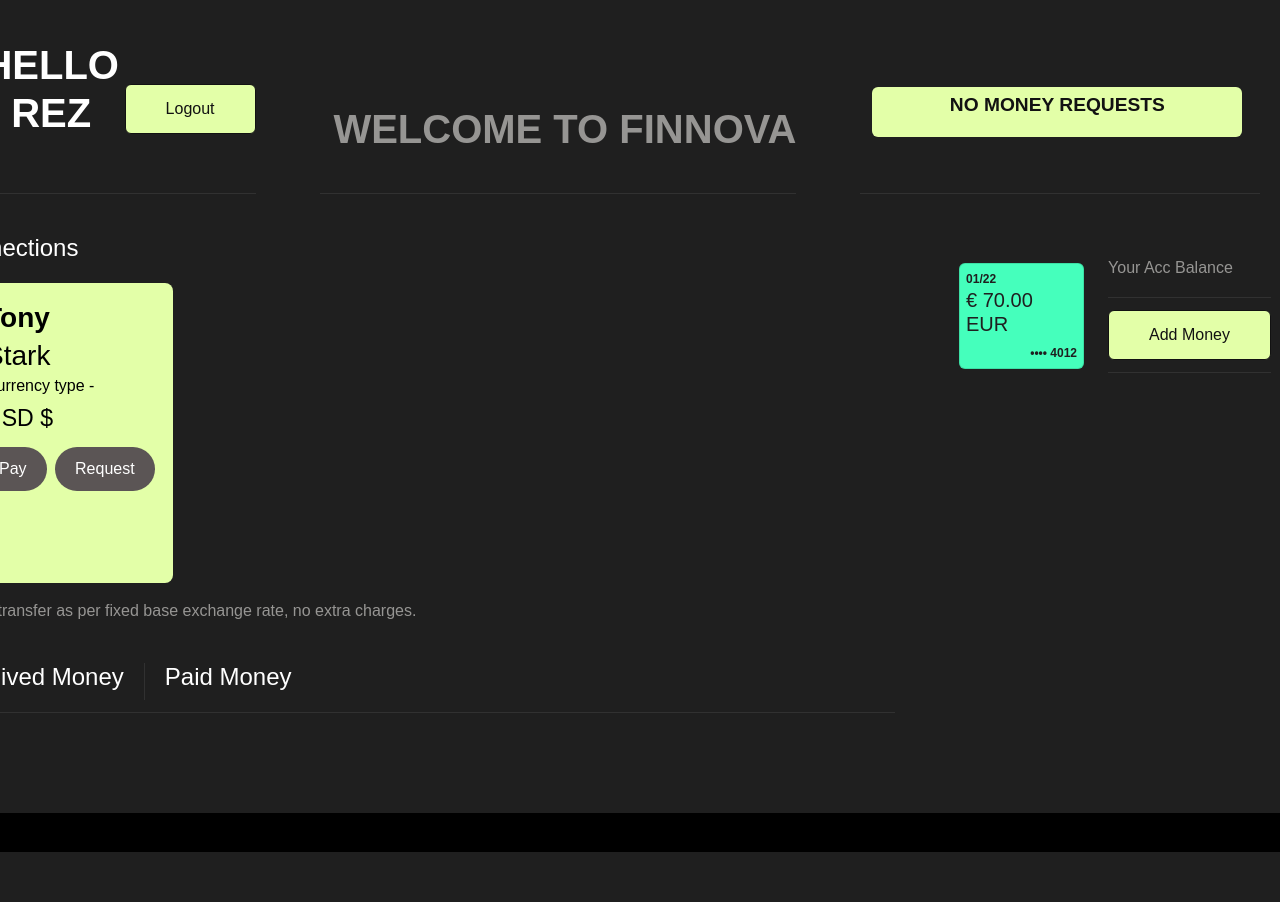
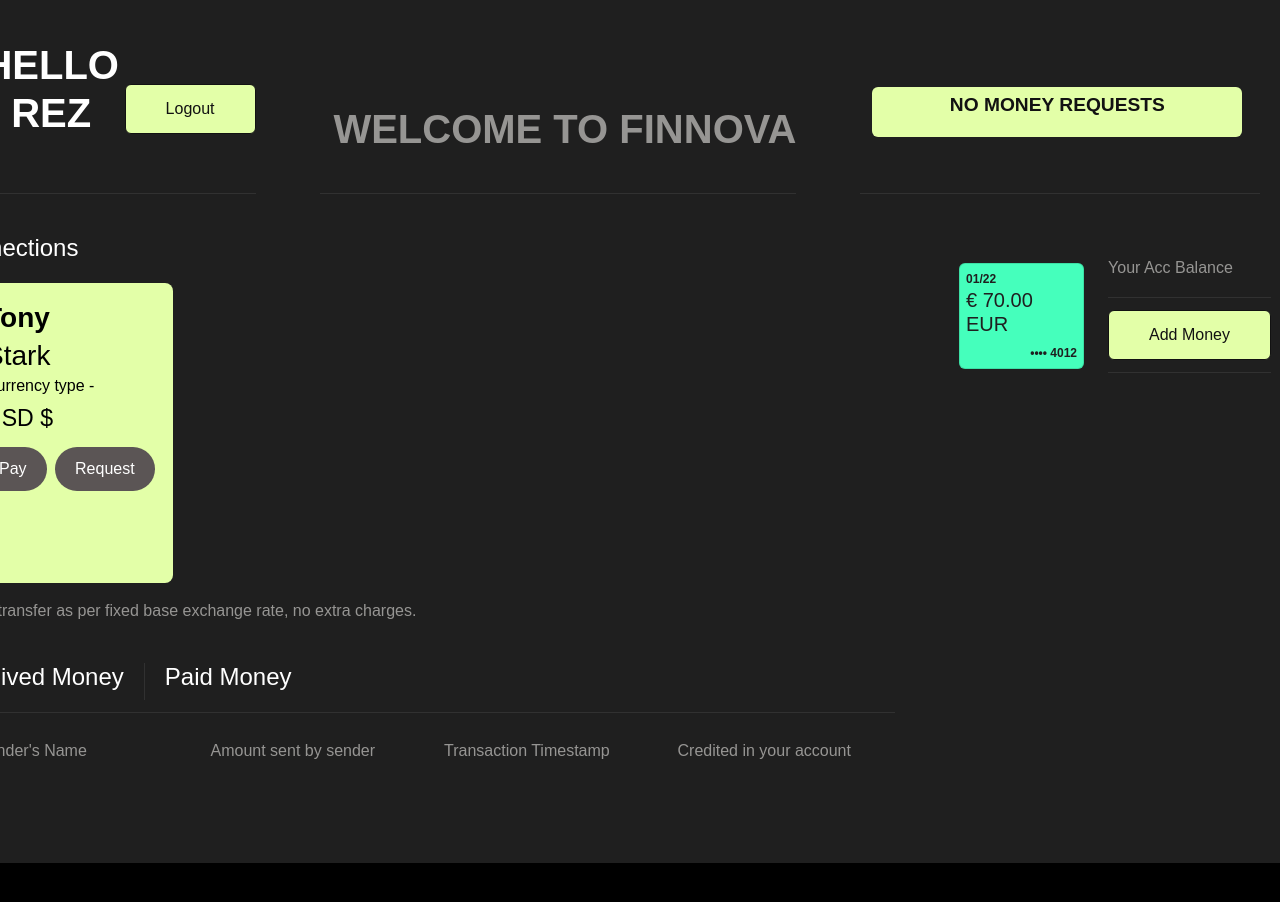
Before and after one commit to Rez27/webapps2024, a Django app: page /payapp/main/ in a window 1280 px wide; the page is wider, and only the part inside the window is pictured. Shown: the part 39-941 px from the top of that part. Before the commit the page ends 891 px from the top of that part, so only its background shows below. Run offline with Django 4.2, Linux system fonts and the light colour scheme; a user stored in the database is signed in; data comes from the database, SQL or seed files in the repository; both versions use the stored data as it was after the commit; data that the repository does not hold is empty; some libraries are stand-ins or nearby versions.

Commit message:
Working Received & Paid Money Table

```diff
--- a/payapp/forms.py
+++ b/payapp/forms.py
@@ -7,7 +7,7 @@ class AddMoneyForm(forms.Form):
     addMoneyForm = forms.BooleanField(widget=forms.HiddenInput, initial=True)
 
     def clean_amount(self):
-        amount = self.cleaned_data['sent_amount']
+        amount = self.cleaned_data['amount']
         if amount <= 0:
             raise forms.ValidationError("Amount must be greater than 0.")
         if amount >= 1000:
--- a/payapp/views.py
+++ b/payapp/views.py
@@ -95,9 +95,6 @@ def main_page(request):
                         context = {
                             'user_balance': user_profile.bal,
                             'user_currency': user_profile.currency,
-                            'addMoneyForm': addMoneyForm,
-                            'pay_form': pay_form,
-                            'request_form': request_form,
                             'username': username,
                             'users': users,
                             'notifications': notifications,
@@ -105,6 +102,9 @@ def main_page(request):
                             'sent_transactions': sent_transactions,
                             'error_message': error_message
                         }
+                        pay_form = PaymentForm()
+                        addMoneyForm = AddMoneyForm()
+                        request_form = RequestForm()
                         return render(request, 'payapp/ui.html', context)
                     print("THis is sender_profile.bal", converted_amount, type(float("{:.2f}".format(converted_amount))))
                     sender_profile.bal -= amount
@@ -125,8 +125,22 @@ def main_page(request):
                     PaymentForm()
                     return redirect('main_page')  # Redirect to a success page
                 except TException as e:
+                    error_message = "Internal Server Error. Your Previous transfer was not carried out"
+                    context = {
+                        'user_balance': user_profile.bal,
+                        'user_currency': user_profile.currency,
+                        'username': username,
+                        'users': users,
+                        'notifications': notifications,
+                        'received_transactions': received_transactions,
+                        'sent_transactions': sent_transactions,
+                        'error_message': error_message
+                    }
                     print("TimeStamp Server not Runnning. Issue-", e)
-                    return redirect('main_page')
+                    pay_form = PaymentForm()
+                    addMoneyForm = AddMoneyForm()
+                    request_form = RequestForm()
+                    return render(request, 'payapp/ui.html', context)
             else:
                 print("Pay Form not valid")
                 pay_form = PaymentForm()
--- a/templates/payapp/ui.html
+++ b/templates/payapp/ui.html
@@ -56,8 +56,9 @@
                         {% if error_message %}
                             <div class="payments" onclick="openErrorModal()">
                                 <div class="payment">
-                                    <div class="card-open-money-req olive">
-                                         <span style="color: #a94442">Click Here for Issues <span>
+                                    <div class="card-open-money-req olive" style="background-color: #a94442">
+                                         <span>Some Error occured <span>
+                                             <span> <h6>Click to view</h6></span>
                                     </div>
                                 </div>
                             </div>
@@ -286,6 +287,24 @@
                     </div>
                     <div class="transfers">
                         <div id="received-transactions" class='toggle-transactions'>
+                            <dl class="transfer-details">
+                                <div>
+                                    <dt></dt>
+                                    <dd>Sender's Name</dd>
+                                </div>
+                                <div>
+                                    <dt></dt>
+                                    <dd>Amount sent by sender</dd>
+                                </div>
+                                <div>
+                                    <dt></dt>
+                                    <dd>Transaction Timestamp</dd>
+                                </div>
+                                <div>
+                                    <dt></dt>
+                                    <dd>Credited in your account</dd>
+                                </div>
+                            </dl>
                             {% for transaction in received_transactions %}
                                 <div class="transfer">
                                     <div class="transfer-logo">
@@ -296,19 +315,18 @@
                                             <dt>{{ transaction.sender.user.first_name }}</dt>
                                             <dd>{{ transaction.sender.user.last_name }}</dd>
                                         </div>
+
                                         <div>
-                                            <dt>{% if transaction.receiver_currency == "GBP" %}
+                                            <dt>{% if transaction.sent_currency == "GBP" %}
                                                 £
-                                            {% elif transaction.receiver_currency == "EUR" %}
+                                            {% elif transaction.sent_currency == "EUR" %}
                                                 €
-                                            {% elif transaction.receiver_currency == "USD" %}
+                                            {% elif transaction.sent_currency == "USD" %}
                                                 $
                                             {% endif %}{{ transaction.sent_amount }}</dt>
-                                            <dd>Amount sent by sender</dd>
                                         </div>
                                         <div>
                                             <dt>{{ transaction.timestamp }}</dt>
-                                            <dd>Transaction Timestamp</dd>
                                         </div>
                                         <div>
                                             <dt>{% if transaction.received_currency == "GBP" %}
@@ -318,18 +336,31 @@
                                             {% elif transaction.received_currency == "USD" %}
                                                 $
                                             {% endif %}{{ transaction.received_amount }}</dt>
-                                            <dd>Amount received by your</dd>
                                         </div>
                                     </dl>
-                                    <div class="transfer-number">
-
-
-                                    </div>
                                 </div>
                             {% endfor %}
                         </div>
 
                         <div class='toggle-transactions' id="sent-transactions" style="display:none">
+                            <dl class="transfer-details">
+                                <div>
+                                    <dt></dt>
+                                    <dd>Receiver's Name</dd>
+                                </div>
+                                <div>
+                                    <dt></dt>
+                                    <dd>Credited to receiver's account</dd>
+                                    <dd></dd>
+                                </div>
+                                <div>
+                                    <dd>Transaction Timestamp</dd>
+                                </div>
+                                <div>
+                                    <dt></dt>
+                                    <dd>Deducted from your account</dd>
+                                </div>
+                            </dl>
                             {% for transaction in sent_transactions %}
                                 <div class="transfer">
                                     <div class="transfer-logo">
@@ -337,35 +368,38 @@
                                     </div>
                                     <dl class="transfer-details">
                                         <div>
+
                                             <dt>{{ transaction.receiver.user.first_name }}</dt>
                                             <dd>{{ transaction.receiver.user.last_name }}</dd>
                                         </div>
                                         <div>
-                                            <dt>{{ transaction.received_currency }}</dt>
-                                            <dd>Receiver's Currency</dd>
+                                            <dt>{% if transaction.received_currency == "GBP" %}
+                                                £
+                                            {% elif transaction.received_currency == "EUR" %}
+                                                €
+                                            {% elif transaction.received_currency == "USD" %}
+                                                $
+                                            {% endif %}{{ transaction.received_amount }}</dt>
                                         </div>
                                         <div>
                                             <dt>{{ transaction.timestamp }}</dt>
-                                            <dd>Transaction Timestamp</dd>
+                                        </div>
 
-                                        </div>
-                                    </dl>
                                     <div>
-                                        <dt>{% if transaction.received_currency == "GBP" %}
+                                        <dt>{% if transaction.sent_currency == "GBP" %}
                                             £
-                                        {% elif transaction.received_currency == "EUR" %}
+                                        {% elif transaction.sent_currency == "EUR" %}
                                             €
-                                        {% elif transaction.received_currency == "USD" %}
+                                        {% elif transaction.sent_currency == "USD" %}
                                             $
                                         {% endif %}{{ transaction.sent_amount }}
                                         </dt>
-                                        <dd>Amount Paid by sender</dd>
                                     </div>
+                                    </dl>
                                 </div>
                             {% endfor %}
                         </div>
                     </div>
-
                 </section>
             </div>
 
```
Also changed, not shown: db.sqlite3.
